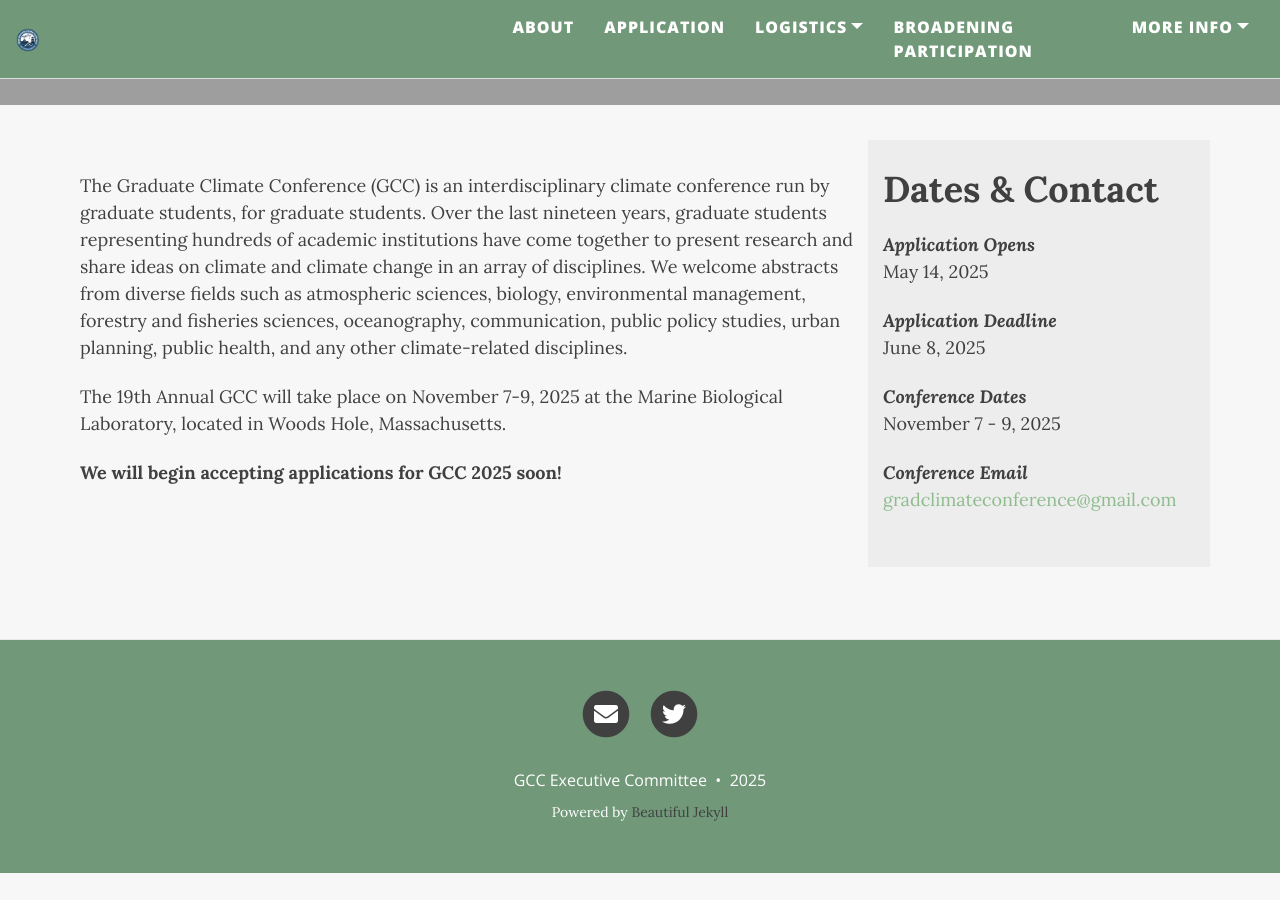
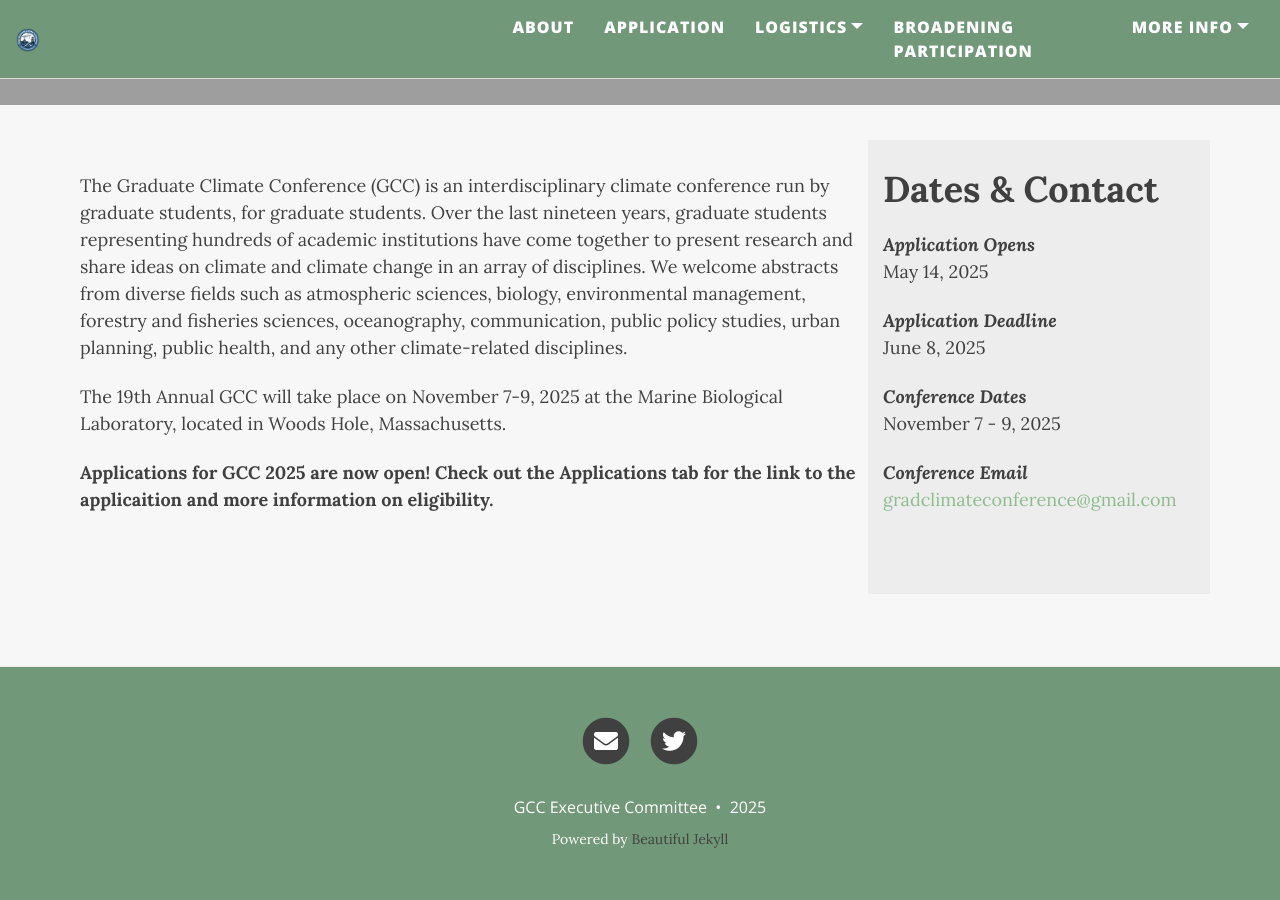
Before and after one commit to graduateclimateconference/graduateclimateconference.github.io, a Jekyll site: the page built from index.html, in a window 1280 px wide and 900 px high, scrolled down 528 px. Built offline with Jekyll 4.4.1, drawn with Linux system fonts in a browser that asks for light colours; nearby versions of some CDN libraries; the list of posts is cut into pages by our own code; before the commit the page ends 1401 px from its top, so only the background shows below that.

Commit message:
Update index.html

```diff
--- a/index.html
+++ b/index.html
@@ -43,7 +43,7 @@ cover-img: "/assets/img/WoodsHole1.jpeg"
         </p>
         <p>The 19th Annual GCC will take place on November 7-9, 2025 at the Marine Biological Laboratory, located in Woods Hole, Massachusetts. <br>
         </p>
-        <p><strong> We will begin accepting applications for GCC 2025 soon!</strong></p>
+        <p><strong> Applications for GCC 2025 are now open! Check out the Applications tab for the link to the applicaition and more information on eligibility. </strong></p>
             <br>
         </p>
         </div>
```
